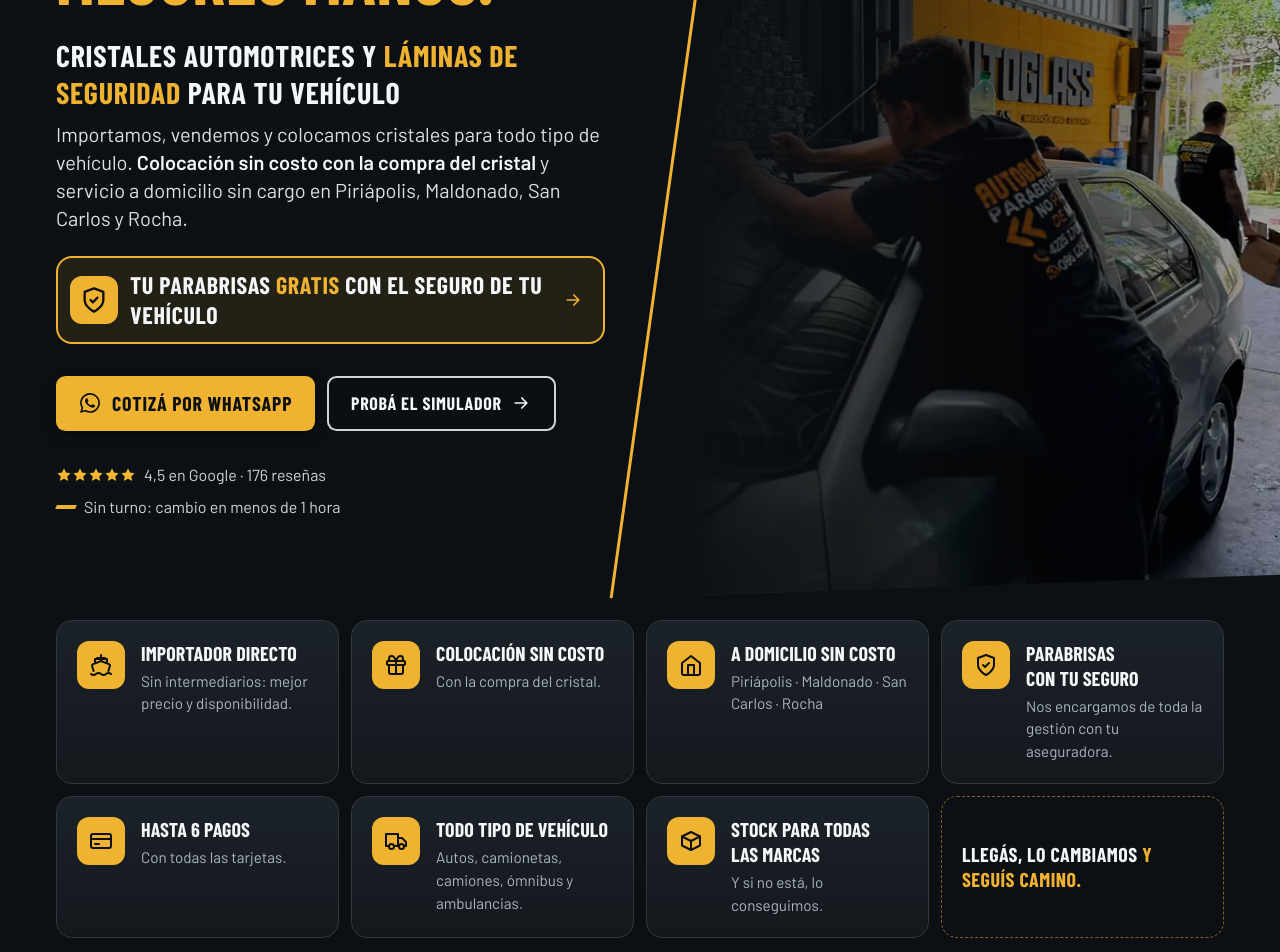
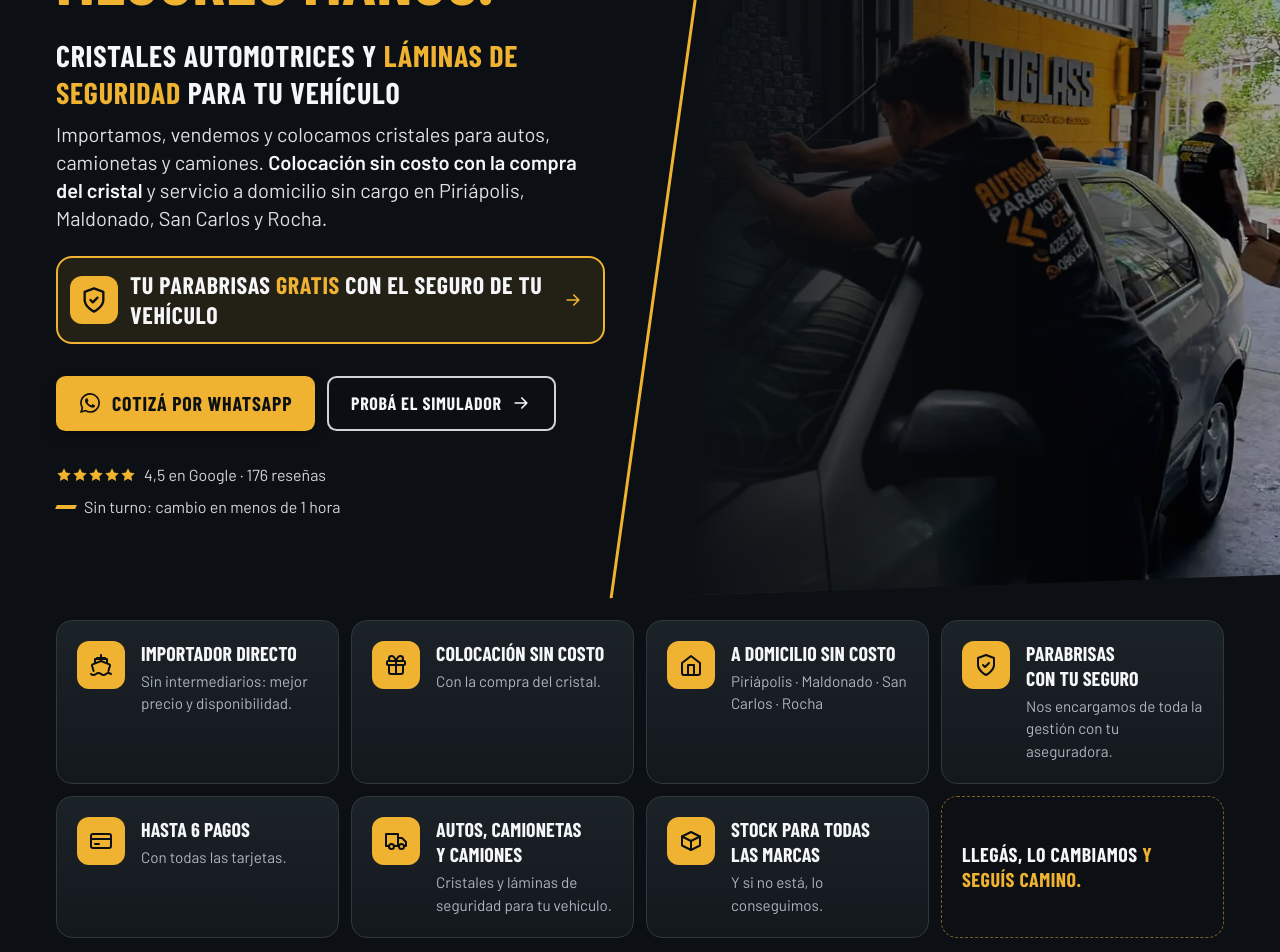
Before and after one commit to zahireldebal/autoglass_parabrisas, a Next.js app: page / in a window 1280 px wide. Shown: the part 280-1232 px from the top of the page. Built offline with nearby package versions, Linux system fonts and the light colour scheme; no server answers; a web font is replaced by a local one.

Commit message:
Tipos de vehículo: solo autos, camionetas y camiones (sin ómnibus ni ambulancias)
Co-Authored-By: Claude Opus 5.5 <noreply@anthropic.com>

```diff
--- a/src/app/layout.tsx
+++ b/src/app/layout.tsx
@@ -28,7 +28,7 @@ function go(){if(moved)return;var el=document.getElementById(decodeURIComponent(
 addEventListener('load',function(){var f=document.fonts&&document.fonts.ready;Promise.resolve(f).then(function(){requestAnimationFrame(go);setTimeout(go,700)})})})()`;
 
 const title = `Autoglass Parabrisas · Cristales automotrices y láminas de seguridad en ${business.city}`;
-const description = `Cristales automotrices para todo tipo de vehículo en ${business.city}: parabrisas, lunetas y laterales. Láminas de seguridad Security Film, venta mayorista para talleres y tu parabrisas gratis con el seguro de tu vehículo. Colocación sin costo con la compra del cristal.`;
+const description = `Cristales automotrices para autos, camionetas y camiones en ${business.city}: parabrisas, lunetas y laterales. Láminas de seguridad Security Film, venta mayorista para talleres y tu parabrisas gratis con el seguro de tu vehículo. Colocación sin costo con la compra del cristal.`;
 const ogImage = { url: `${SITE_URL}/og-image.jpg`, width: 1200, height: 630, alt: 'Autoglass Parabrisas: cristales automotrices y láminas de seguridad en Maldonado' };
 
 export const metadata: Metadata = {
--- a/src/components/sections/Hero.tsx
+++ b/src/components/sections/Hero.tsx
@@ -34,7 +34,7 @@ export function Hero() {
             Cristales automotrices y <span className="text-brand">láminas de seguridad</span> para tu vehículo
           </p>
           <p className="hero-in mt-2 max-w-xl text-lg text-snow/90 sm:text-xl" style={{ animationDelay: '0.2s' }}>
-            Importamos, vendemos y colocamos cristales para todo tipo de vehículo.{' '}
+            Importamos, vendemos y colocamos cristales para autos, camionetas y camiones.{' '}
             <strong className="font-semibold text-snow">Colocación sin costo con la compra del cristal</strong> y servicio a domicilio sin cargo en{' '}
             {business.homeServiceZones.join(', ').replace(/, ([^,]*)$/, ' y $1')}.
           </p>
--- a/src/components/sections/TrustBar.tsx
+++ b/src/components/sections/TrustBar.tsx
@@ -8,7 +8,7 @@ const items = [
   { icon: IconHome, title: 'A domicilio sin costo', text: business.homeServiceZones.join(' · ') },
   { icon: IconShield, title: 'Parabrisas con tu seguro', text: 'Nos encargamos de toda la gestión con tu aseguradora.' },
   { icon: IconCard, title: 'Hasta 6 pagos', text: 'Con todas las tarjetas.' },
-  { icon: IconTruck, title: 'Todo tipo de vehículo', text: 'Autos, camionetas, camiones, ómnibus y ambulancias.' },
+  { icon: IconTruck, title: 'Autos, camionetas y camiones', text: 'Cristales y láminas de seguridad para tu vehículo.' },
   { icon: IconBoxes, title: 'Stock para todas las marcas', text: 'Y si no está, lo conseguimos.' },
 ];
 
--- a/src/data/business.ts
+++ b/src/data/business.ts
@@ -19,7 +19,7 @@ export const business = {
   shortName: 'Autoglass',
   tagline: 'Tu seguridad primero',
   description:
-    'Importación, venta y colocación de cristales automotrices para todo tipo de vehículo en Maldonado: parabrisas, lunetas, vidrios de puerta, laterales y aletas, y láminas de seguridad Security Film. Venta mayorista para talleres. Colocación sin costo con la compra del cristal, servicio a domicilio sin cargo y parabrisas con tu seguro.',
+    'Importación, venta y colocación de cristales automotrices para autos, camionetas y camiones en Maldonado: parabrisas, lunetas, vidrios de puerta, laterales y aletas, y láminas de seguridad Security Film. Venta mayorista para talleres. Colocación sin costo con la compra del cristal, servicio a domicilio sin cargo y parabrisas con tu seguro.',
 
   /** WhatsApp: solo dígitos, con código de país (Uruguay = 598). Se usa en TODOS los botones. */
   whatsapp: '59896126160',
--- a/src/data/gallery.ts
+++ b/src/data/gallery.ts
@@ -15,7 +15,7 @@ export const gallery: { name: string; alt: string; caption: string; category: Ga
   {
     name: 'taller-stock',
     alt: 'Pasillo del taller Autoglass con estanterías altas llenas de parabrisas, escalera de madera y banco de herramientas',
-    caption: 'Stock de cristales para todo tipo de vehículo',
+    caption: 'Stock de cristales para autos, camionetas y camiones',
     category: 'taller',
   },
   {
--- a/src/data/services.ts
+++ b/src/data/services.ts
@@ -20,7 +20,7 @@ export const services: Service[] = [
     id: 'cristales-automotrices',
     title: 'Cristales automotrices',
     description: 'Parabrisas, lunetas, vidrios de puerta, laterales y aletas. Cambio y colocación profesional en el día.',
-    bullets: ['Colocación sin costo con la compra del cristal', 'Para autos, camionetas, camiones, ómnibus y ambulancias'],
+    bullets: ['Colocación sin costo con la compra del cristal', 'Para autos, camionetas y camiones'],
     image: 'cristales-saveiro',
     imageAlt: 'Técnico de Autoglass colocando el parabrisas de una Volkswagen Saveiro gris en el taller',
     quote: { service: 'Cambio de parabrisas', source: 'servicio' },
```
Also changed, not shown: 2 other files (tests, documents, lock files or other folders).
